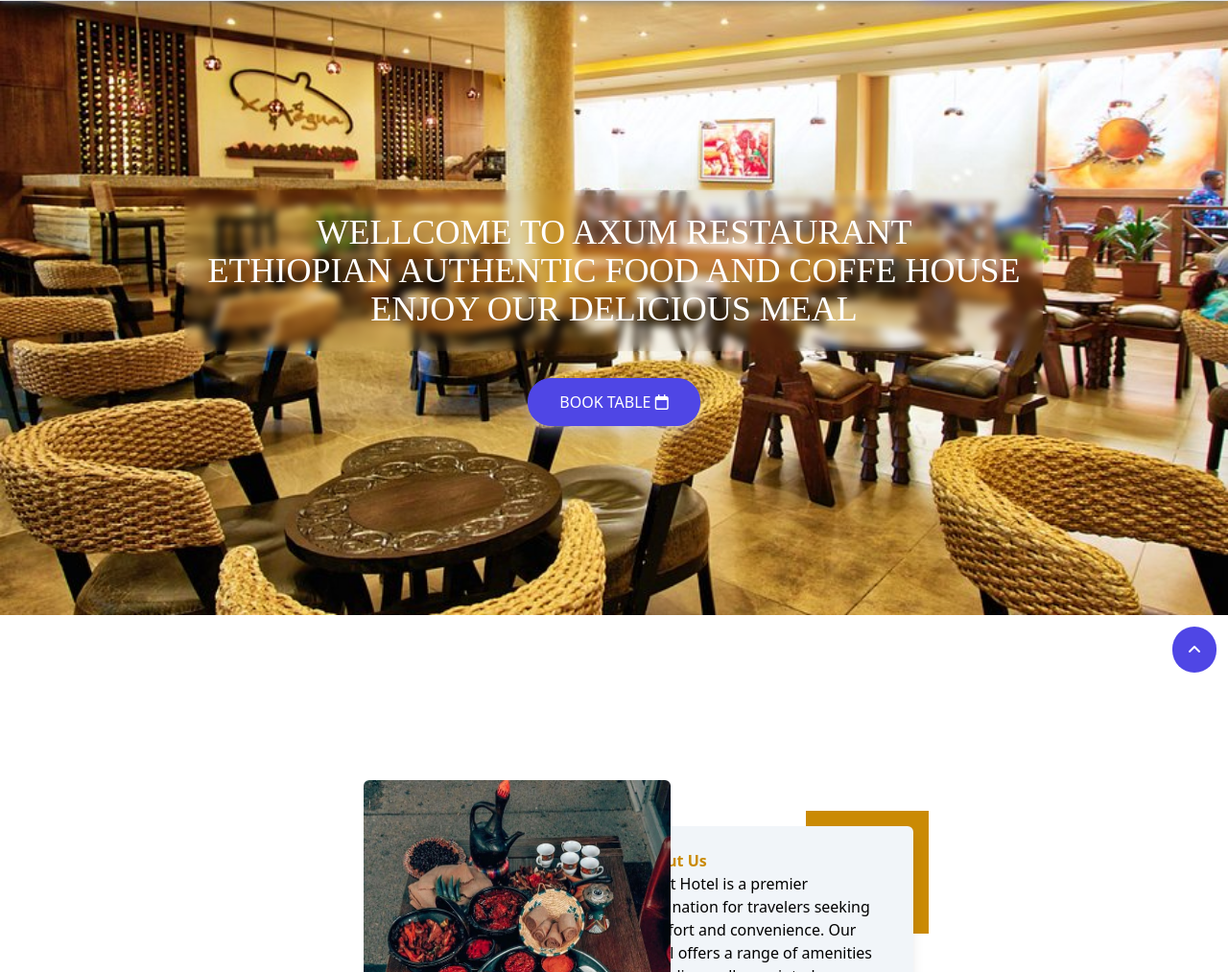
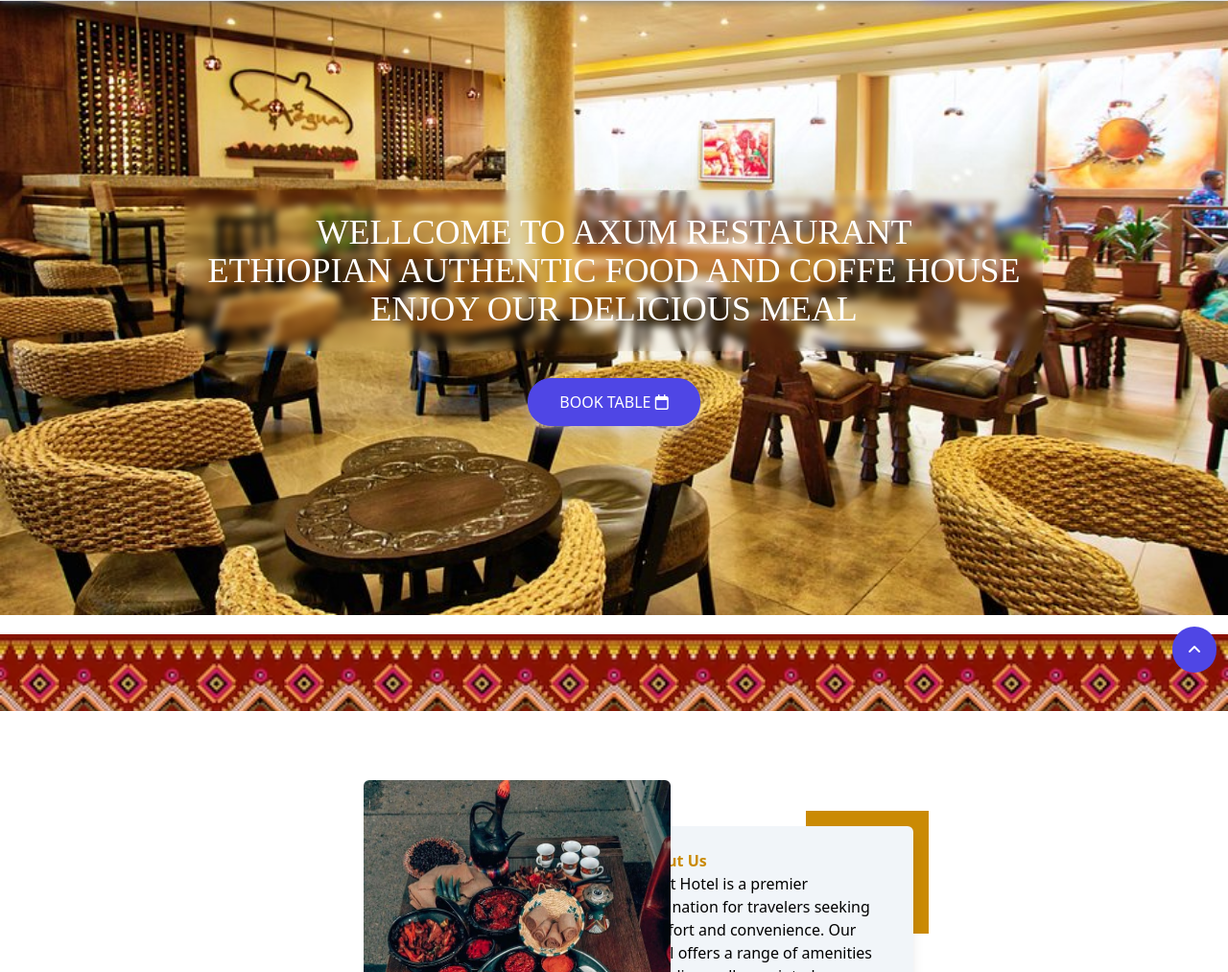
Before and after one commit to elias-alt/axum_restaurant, a plain HTML site: page index.html in a window 1280 px wide. Shown: the part 87-1100 px from the top of the page at 96% size. Drawn offline with nearby package versions, Linux system fonts and the light colour scheme.

Commit message:
Update style.css

```diff
--- a/style/style.css
+++ b/style/style.css
@@ -18,7 +18,7 @@
       display: none;
 }
 .pattern{
-      background: url('./image/pattern2.avif') no-repeat;
+      background: url('../image/pattern2.avif') no-repeat;
       background-size: cover;
 }
 .logo {
```
